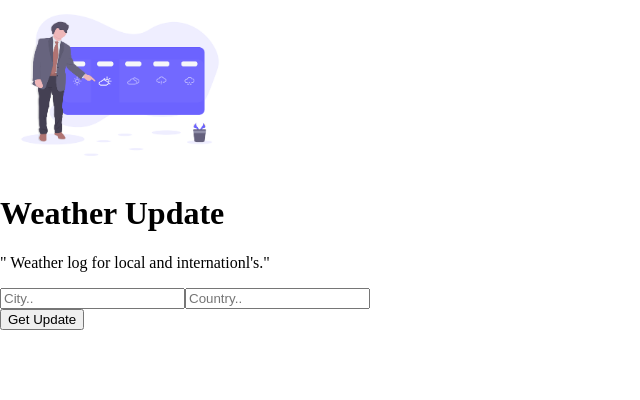
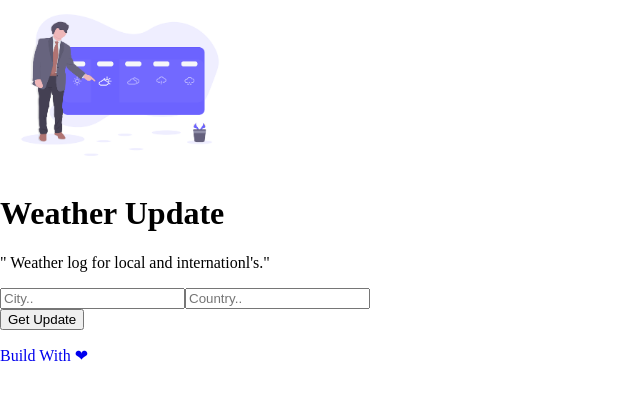
Before and after one commit to sayancoding/Weather-log, a React app: page / in a window 1280 px wide. Shown: the top 400 px of the page, without its empty margins (0-640 px from the left). Built offline with nearby package versions, Linux system fonts and the light colour scheme; a web font is replaced by a local one.

Commit message:
added some

```diff
--- a/src/App.css
+++ b/src/App.css
@@ -1,3 +1,6 @@
 .App{
-
+  display: flex;
+  flex-direction: column;
+  justify-content: space-between;
+  margin: 0;
 }
--- a/src/App.js
+++ b/src/App.js
@@ -1,5 +1,6 @@
 import React, { Component } from 'react';
 import classes from './App.css'
+import Foot from './components/footer/footer'
 
 import Layout from './components/layout/layout'
 
@@ -8,7 +9,9 @@ class App extends Component{
         return(
             <div className={classes.App}>
                 <Layout/>
+
             </div>
+
         ) ;
     }
 }
--- a/src/components/Form/form.css
+++ b/src/components/Form/form.css
@@ -21,7 +21,7 @@
 }
 .btn{
     border: none;
-    background-color: rgb(44, 80, 238);
+    background-color: rgba(70, 42, 231, 0.877);
     color: #fff;
     box-shadow: 0 1px 7px rgb(104, 104, 104);
     border-radius: 2px;
--- /dev/null
+++ b/src/components/footer/footer.css
@@ -0,0 +1,10 @@
+.footer{
+    background-color: rgba(217, 232, 252, 0.76);
+    position: relative;
+    text-align: center;
+    font-weight: bold;
+
+}
+a{
+    text-decoration: none;
+}
--- /dev/null
+++ b/src/components/footer/footer.js
@@ -0,0 +1,12 @@
+import React from 'react';
+import classes from './footer.css'
+
+const footer = (props) =>{
+    return(
+        <div className={classes.footer}>
+            <a href="https://github.com/sayancoding"><p>Build With &#10084;</p></a>
+        </div>
+    );
+}
+
+export default footer ;
--- a/src/components/layout/layout.css
+++ b/src/components/layout/layout.css
@@ -1,5 +1,7 @@
 .layout{
+    position: absolute;
     width: 100%;
+    height: 100%;
     margin-top: 10%;
     display: flex;
     flex-direction: row;
--- a/src/components/layout/layout.js
+++ b/src/components/layout/layout.js
@@ -3,6 +3,9 @@ import WorkApi from '../../container/WorkApi/WorkApi'
 import Aux from '../../hoc/wrapper'
 import Banner from '../banner/banner';
 import classes from './layout.css'
+import Foot from '../footer/footer'
+// import Msg from '../../components/errorMsg/errorMsg'
+
 const layout = (props) =>{
     return(
       <Aux>
@@ -11,7 +14,7 @@ const layout = (props) =>{
           <WorkApi/>
 
         </div>
-
+        <Foot/>
       </Aux>
     );
 }
--- a/src/components/list/list.js
+++ b/src/components/list/list.js
@@ -8,13 +8,19 @@ const list = (props) =>{
     let listObject = []
 
     if(props.cod === 200){
-         listObject = Object.keys(props.listObj).map(listKey=>{
+         listObject = (Object.keys(props.listObj).map(listKey=>{
             return <li key={listKey} className={classes.li}>{listKey} : {props.listObj[listKey]}</li>
-        })
+        }))
     }
-    else{
-         listObject = <Msg/>
-    }
+    // else{
+    //      listObject = <Msg/>
+    // }
+    // if(!props.visibility ){
+    //     listObject ="fill up"
+
+    // }
+
+
     return(
         <div className={classes.area}>
             <ul className={classes.ul}>
--- a/src/container/WorkApi/WorkApi.js
+++ b/src/container/WorkApi/WorkApi.js
@@ -2,7 +2,7 @@ import React, { Component } from 'react';
 import Aux from '../../hoc/wrapper';
 import Form from '../../components/Form/Form'
 import List from '../../components/list/list'
-import text from '../../components/errorMsg/errorMsg'
+import Msg from '../../components/errorMsg/errorMsg'
 
 import classes from './WorkApi.css'
 
@@ -61,16 +61,6 @@ class WorkApi extends Component{
             console.log(this.state)
         }
 
-
-
-        else{
-            this.setState({
-                errorStatus:"Please fill above fields."
-            })
-        }
-
-        // const objectVal = Object.values(this.state.list)
-
     }
 
     render() {
@@ -82,8 +72,13 @@ class WorkApi extends Component{
                         (this.state.cod===200) ? <List
                         listObj={this.state.list}
                         cod={this.state.cod}
+                        visibility = {this.state.visibility}
                         />:null
                     }
+                 {
+                 (this.state.cod === 404) ?
+                 <Msg/>:null
+                 }
 
                 </div>
 
--- a/src/index.css
+++ b/src/index.css
@@ -7,8 +7,9 @@
   }
 
 body{
-    left: 0;
-    top: 0;
+  left:0;
+  top:0;
+
     padding: 0;
     margin: 0;
     font-family: 'Google Sans';
```
